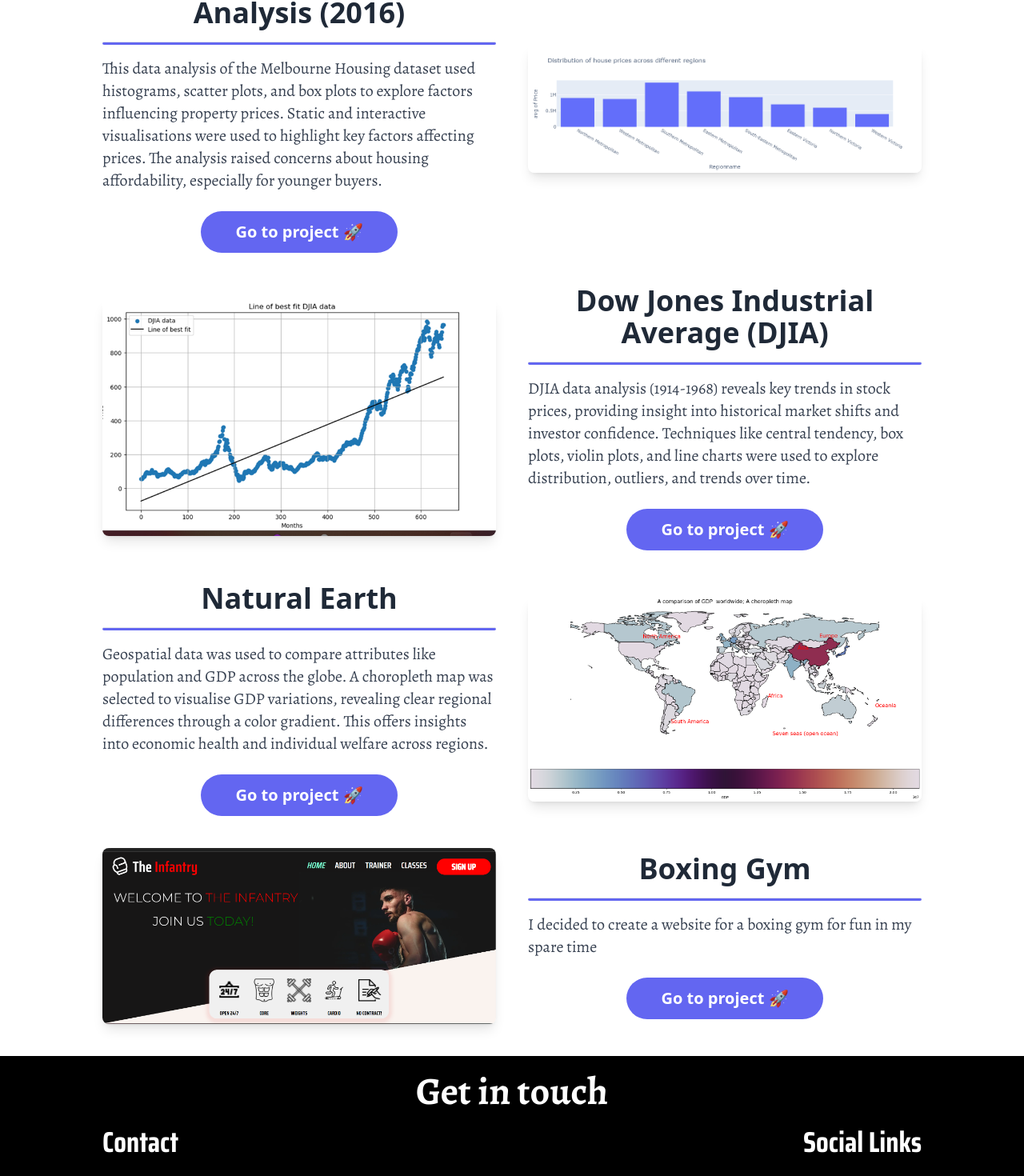
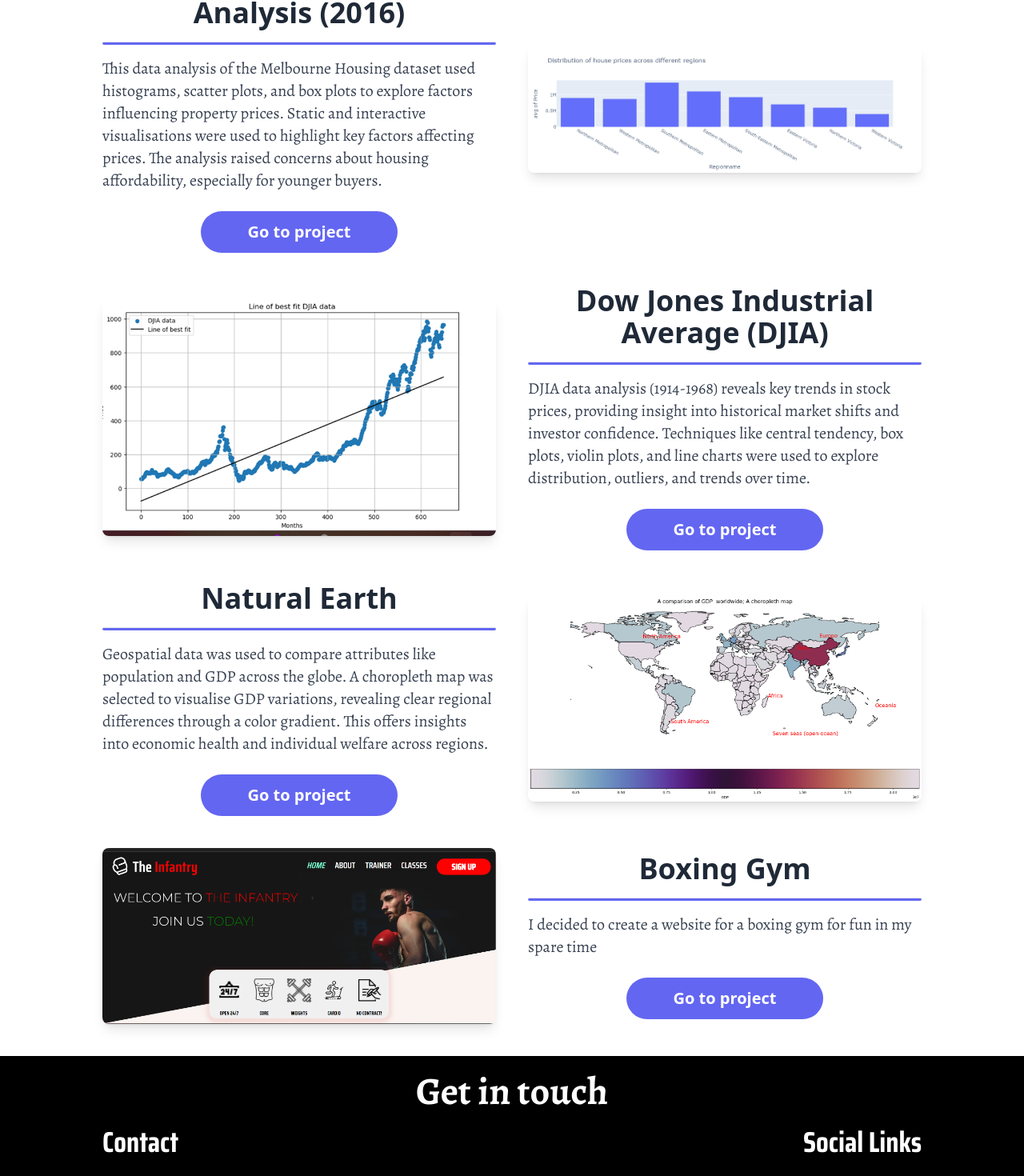
Before and after one commit to mac455/data-science_portfolio, a Next.js app: page /projects in a window 1280 px wide. Shown: the part 648-2118 px from the top of the page at 80% size. Built offline with nearby package versions, Linux system fonts and the light colour scheme; a web font is replaced by a local one.

Commit message:
removed  emoticons

```diff
--- a/src/app/contact/page.tsx
+++ b/src/app/contact/page.tsx
@@ -20,7 +20,7 @@ const contact =() =>{
             </div>
             <div>
                 <h1 className="mt-10 block mx-auto w-2/3 mb-10 text-xl md:text-4xl text-center text-gray-900 tracking-tight p-4"> Please don&apos;t hesitate to get in touch! <br/>
-                I&apos;m open to all opportunities and eager for a new challenge where I can learn new skills and grow  !😊<br/>
+                I&apos;m open to all opportunities and eager for a new challenge where I can learn new skills and grow  !<br/>
                 My details are available below. <br/>
                 Looking forward to hearing from you!
                 </h1>
--- a/src/app/projects/page.tsx
+++ b/src/app/projects/page.tsx
@@ -73,7 +73,7 @@ const Projects = () => {
                     </p>
                     <Link href="/melbHousing">
                         <button className='flex justify-center text-white font-semibold text-lg md:text-xl bg-indigo-500 hover:bg-indigo-600 transition-all duration-300 w-2/3 md:w-1/2 mx-auto py-3 rounded-full'>
-                            Go to project 🚀
+                            Go to project
                         </button>
                     </Link>
                 </div>
@@ -102,7 +102,7 @@ const Projects = () => {
                     </p>
                    <Link href="/djia">
                         <button className='flex justify-center text-white font-semibold text-lg md:text-xl bg-indigo-500 hover:bg-indigo-600 transition-all duration-300 w-2/3 md:w-1/2 mx-auto py-3 rounded-full '>
-                            Go to project 🚀
+                            Go to project
                         </button>
                    </Link>
                 </div>
@@ -132,7 +132,7 @@ const Projects = () => {
                     </p>
                     <Link href='/naturalEarth'>
                         <button className='flex justify-center text-white font-semibold text-lg md:text-xl bg-indigo-500 hover:bg-indigo-600 transition-all duration-300 w-2/3 md:w-1/2 mx-auto py-3 rounded-full '>
-                            Go to project 🚀
+                            Go to project
                         </button>
                     </Link>
                 </div>
@@ -160,7 +160,7 @@ const Projects = () => {
                     </p>
                    <Link href="/boxingGym">
                         <button className='flex justify-center text-white font-semibold text-lg md:text-xl bg-indigo-500 hover:bg-indigo-600 transition-all duration-300 w-2/3 md:w-1/2 mx-auto py-3 rounded-full '>
-                            Go to project 🚀
+                            Go to project
                         </button>
                    </Link>
                 </div>
```
